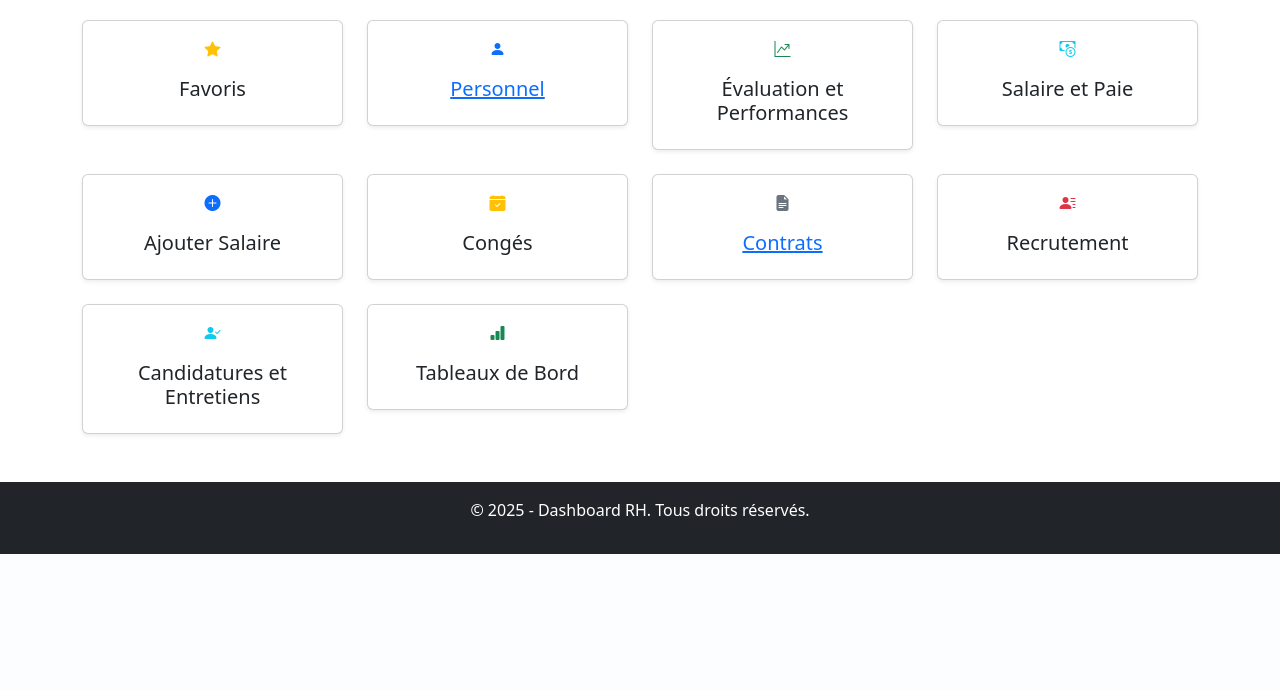
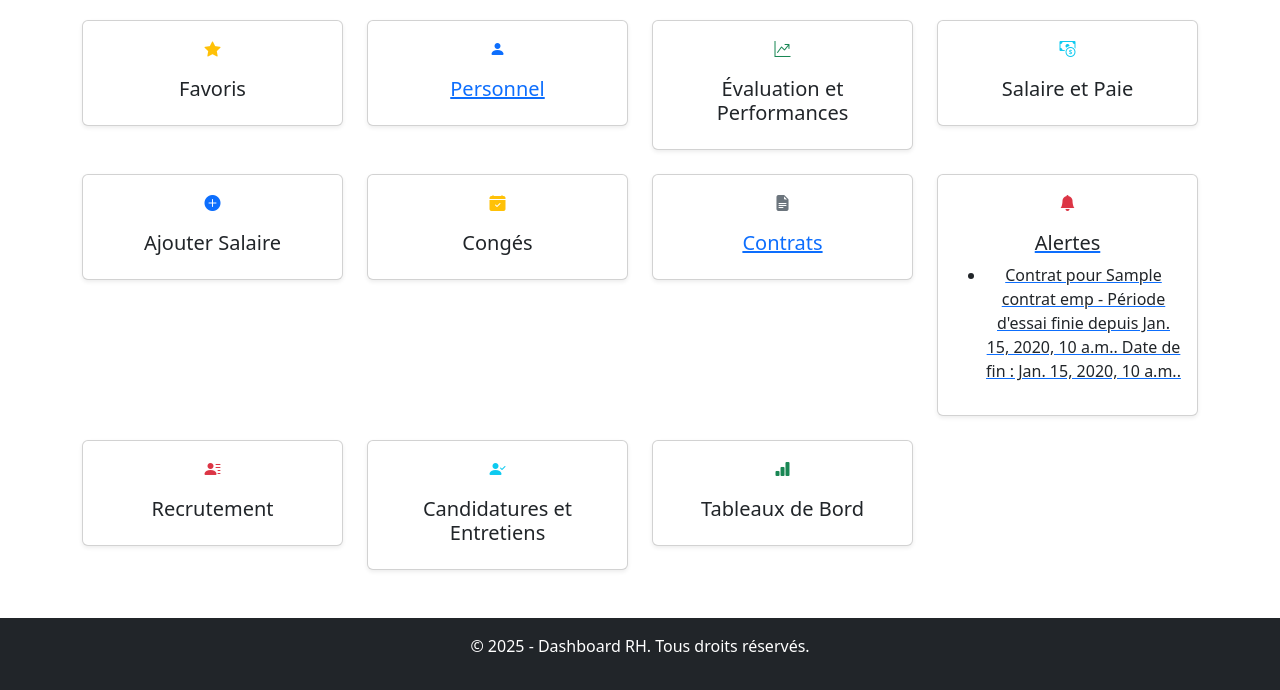
Before and after one commit to sofiaouadi/projet_si2, a Django app: template personnel/templates/home.html in a window 1280 px wide. Shown: the part 264-954 px from the top of the page. Before the commit the page ends 818 px from the top, so only its background shows below. Run offline with Django 3.2, Linux system fonts and the light colour scheme; the template is opened without the code that fills it: most values are stand-ins (such as "Sample title", 1, 10 or a date in 2020).

Commit message:
Update home.html

```diff
--- a/personnel/templates/home.html
+++ b/personnel/templates/home.html
@@ -14,6 +14,9 @@
 
     <!-- Bootstrap Icons -->
     <link rel="stylesheet" href="https://cdnjs.cloudflare.com/ajax/libs/bootstrap-icons/1.10.5/font/bootstrap-icons.min.css">
+
+    <!-- Lien vers le fichier CSS -->
+    <link rel="stylesheet" href="{% static 'css/alertes.css' %}">
 </head>
 <body>
     <!-- En-tête -->
@@ -104,6 +107,34 @@
                 </div>
             </div>
 
+            <!-- Carte Alertes -->
+<div class="col-lg-3 col-md-4 col-sm-6">
+    <a href="{% url 'alertes_contrats' %}">
+        <div class="card text-center shadow-sm">
+            <div class="card-body">
+                <i class="bi bi-bell-fill card-icon text-danger text-secondary"></i>
+                <h5 class="card-title mt-3">Alertes</h5>
+
+
+                <!-- Affichage des alertes -->
+                {% if contrats_a_alertes %}
+                    <ul class="alertes-list">
+                        {% for contrat in contrats_a_alertes %}
+                            <li>
+                                Contrat pour {{ contrat.contratEmp.nom }} - Période d'essai finie depuis {{ contrat.dateF }}.
+                                Date de fin : {{ contrat.dateF }}.
+                            </li>
+                        {% endfor %}
+                    </ul>
+                {% else %}
+                    <p>Aucune alerte de fin de période d'essai.</p>
+                {% endif %}
+            </div>
+        </div>
+    </a>
+</div>
+
+
             <!-- Carte Recrutement -->
             <div class="col-lg-3 col-md-4 col-sm-6">
                 <div class="card text-center shadow-sm">
```
